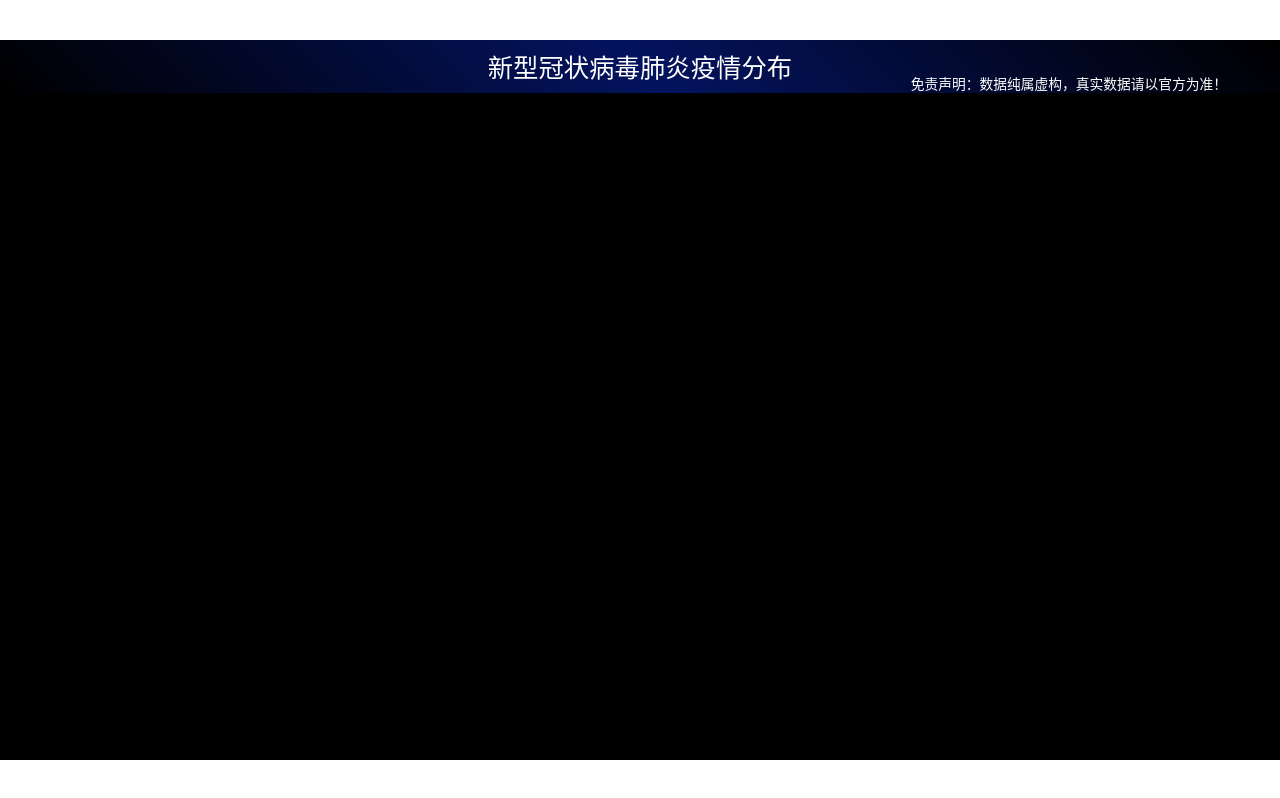
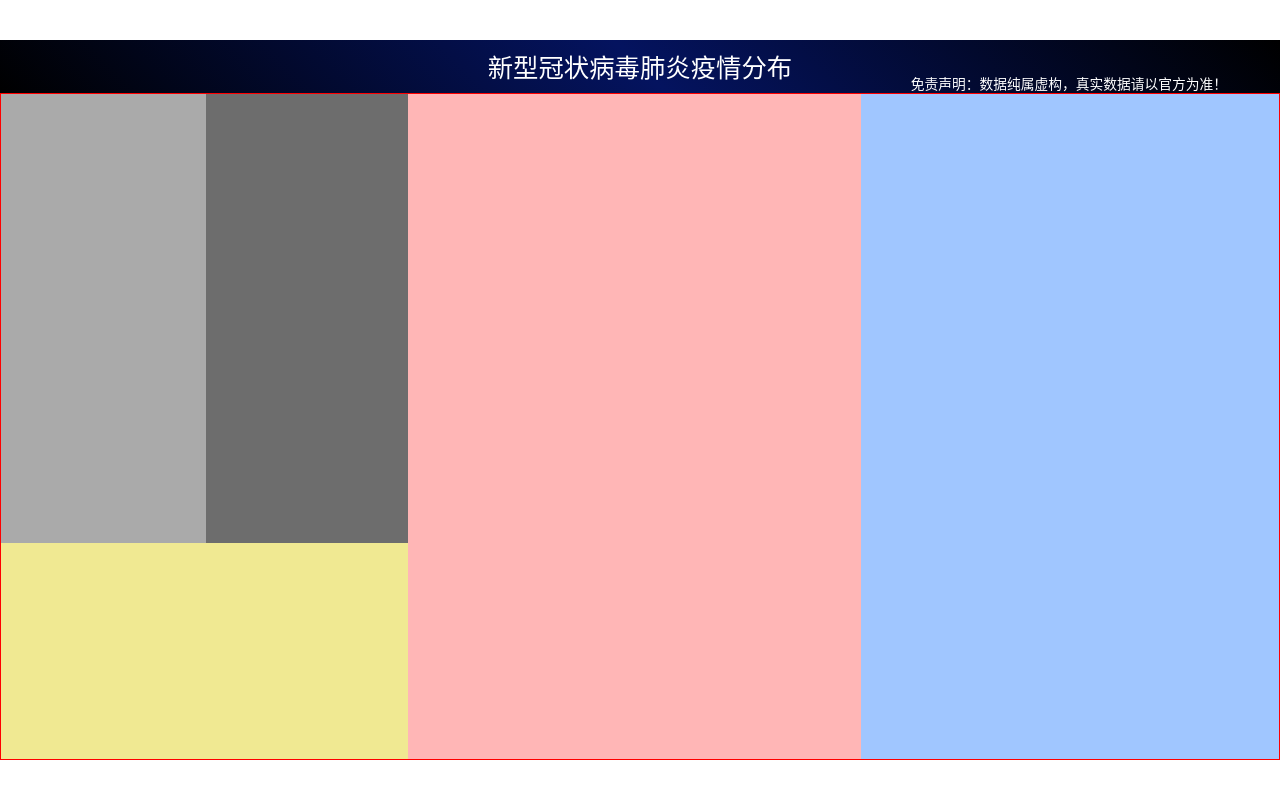
Before and after one commit to heycn/react-data-view, a React (Vite) app: page /#/ in a window 1280 px wide. Built offline with nearby package versions, Linux system fonts and the light colour scheme.

Commit message:
make grids

```diff
--- a/src/pages/home.scss
+++ b/src/pages/home.scss
@@ -1,6 +1,9 @@
 @import "../shared/helper";
 
 .home {
+  flex: 1;
+  display: flex;
+  flex-direction: column;
 
   header {
     height: px(100);
@@ -19,4 +22,38 @@
       right: px(100);
     }
   }
+
+  >main {
+    flex: 1;
+    border: 1px solid red;
+    display: grid;
+    grid-template:
+      "box1 box2 box4 box5"755fr
+      "box3 box3 box4 box5"363fr / 366fr 361fr 811fr 747fr;
+
+    >.section1 {
+      grid-area: box1;
+      background: #aaa;
+    }
+
+    >.section2 {
+      grid-area: box2;
+      background: #6d6d6d;
+    }
+
+    >.section3 {
+      grid-area: box3;
+      background: #f0e992;
+    }
+
+    >.section4 {
+      grid-area: box4;
+      background: #ffb6b6;
+    }
+
+    >.section5 {
+      grid-area: box5;
+      background: #a0c6ff;
+    }
+  }
 }
--- a/src/pages/home.tsx
+++ b/src/pages/home.tsx
@@ -8,6 +8,13 @@
         <span className='title'>新型冠状病毒肺炎疫情分布</span>
         <div className='tag'>免责声明：数据纯属虚构，真实数据请以官方为准！</div>
       </header>
+      <main>
+        <div className='section1'></div>
+        <div className='section2'></div>
+        <div className='section3'></div>
+        <div className='section4'></div>
+        <div className='section5'></div>
+      </main>
     </div>
   );
 };
--- a/src/shared/style.scss
+++ b/src/shared/style.scss
@@ -37,4 +37,12 @@
 #root {
   margin: 0 auto;
   background: #000;
+  display: flex;
+  flex-direction: column;
 }
+
+.App {
+  flex: 1;
+  display: flex;
+  flex-direction: column;
+}
```
